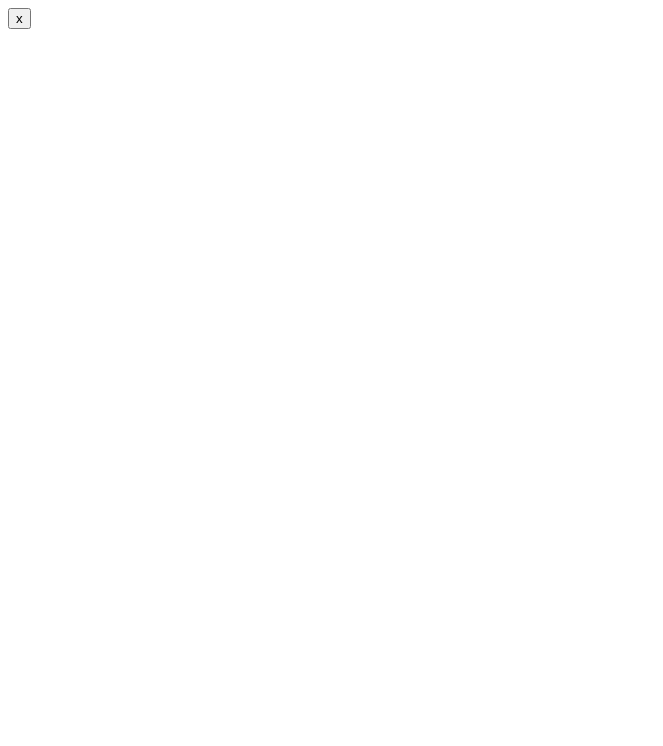
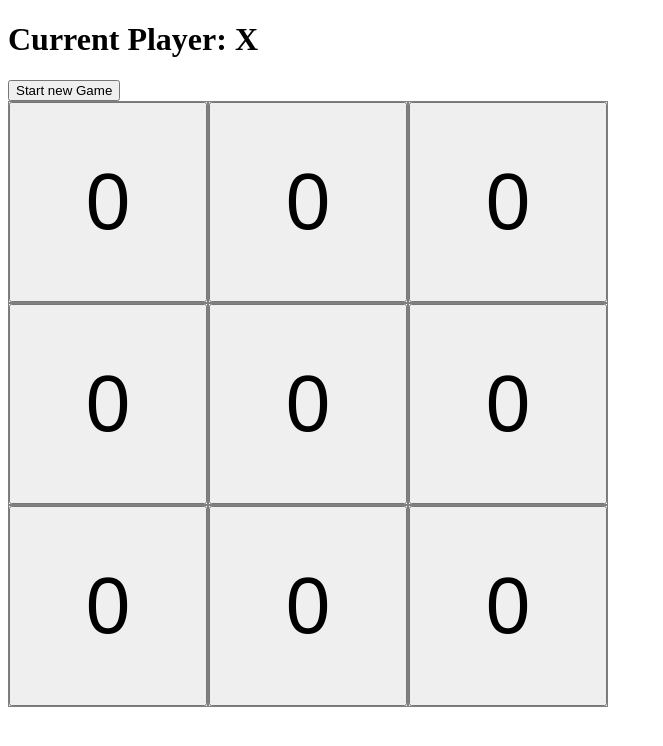
Before and after one commit to BadAllOff/angular-tic-tac-toe, an Angular app: page / in a window 1280 px wide. Shown: the top 746 px of the page, without its empty margins (0-663 px from the left). Built offline with nearby package versions, Linux system fonts and the light colour scheme.

Commit message:
Board ooks and works ok

```diff
--- a/src/app/app.component.html
+++ b/src/app/app.component.html
@@ -1,3 +1,2 @@
-
-<app-square value='x'></app-square>
+<app-board></app-board>
 <router-outlet></router-outlet>
--- a/src/app/board/board.component.html
+++ b/src/app/board/board.component.html
@@ -1 +1,16 @@
-<p>board works!</p>
+<h1>Current Player: {{player}}</h1>
+
+<button (click)="newGame()">Start new Game</button>
+
+<h2 *ngIf="winner">
+    Player {{ winner }} won the game!
+</h2>
+
+<main>
+    <app-square
+        *ngFor="let val of squares; let i = index"
+        [value]="val"
+        (click)="makeMove(i)">
+
+    </app-square>
+</main>
--- a/src/app/board/board.component.scss
+++ b/src/app/board/board.component.scss
@@ -0,0 +1,10 @@
+main {
+    display: grid;
+    grid-template-columns: 200px 200px 200px;
+    grid-gap: 0px;
+}
+
+app-square{
+    border: 1px gray solid;
+    height: 200px;
+}
--- a/src/app/board/board.component.ts
+++ b/src/app/board/board.component.ts
@@ -6,10 +6,60 @@
   styleUrls: ['./board.component.scss']
 })
 export class BoardComponent implements OnInit {
+  squares: any[];
+  xIsNext: boolean;
+  winner: string;
 
+  /* Inject dependencies in constructor */
   constructor() { }
 
-  ngOnInit(): void {
+  /* Initial setup work that needs to be done */
+  ngOnInit() {
+    this.newGame();
   }
 
+  newGame() {
+    this.squares = Array(9).fill(0);
+    this.winner = null;
+    this.xIsNext = true;
+  }
+
+  get player() {
+    return this.xIsNext ? 'X' : 'O';
+  }
+
+  makeMove(idx: number) {
+    if (!this.squares[idx]) {
+      this.squares.splice(idx, 1, this.player);
+      this.xIsNext = !this.xIsNext;
+    }
+
+    this.winner = this.calculateWinner();
+  }
+
+  /** complex method */
+  calculateWinner(){
+    const lines = [
+      [0,1,2],
+      [3,4,5],
+      [6,7,8],
+      [0,3,6],
+      [1,4,7],
+      [2,5,8],
+      [0,4,8],
+      [2,4,8]
+    ];
+
+    for (let i = 0; i < lines.length; i++) {
+      const [a,b,c] = lines[i];
+      if (
+        this.squares[a] &&
+        this.squares[a] === this.squares[b] &&
+        this.squares[a] === this.squares[c]
+      ) {
+        return this.squares[a];
+      }
+    }
+    return null;
+  }
 }
--- a/src/app/square/square.component.ts
+++ b/src/app/square/square.component.ts
@@ -5,8 +5,10 @@
   template: `
   <button>{{ value }}</button>
   `,
-  styles: []
+  styles: ['button { width: 100%; height: 100%; font-size: 5em !important; }']
 })
 export class SquareComponent {
+
   @Input() value: 'X' | 'O';
+
 }
```
